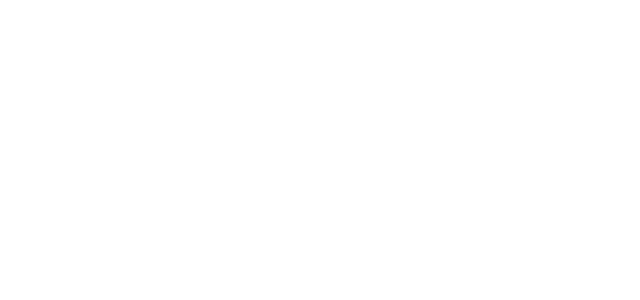
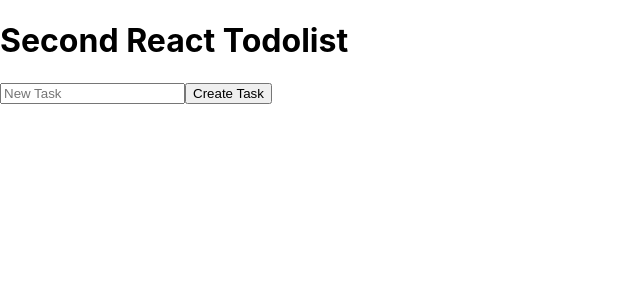
Before and after one commit to Jared-Ervin/second_todo, a React (Create React App) app: page / in a window 1280 px wide. Shown: the top 300 px of the page, without its empty margins (0-640 px from the left). Built offline with nearby package versions, Linux system fonts and the light colour scheme.

Commit message:
created todolist

```diff
--- a/src/App.js
+++ b/src/App.js
@@ -1,8 +1,21 @@
-
+import React, { useState } from "react";
+import { TodoItem } from "./components/TodoItem";
+import { TodoList } from "./components/TodoList";
 
 function App() {
+  const [todoList, setTodoList] = useState([]);
+
+  const todoSubmit = (todo) => {
+    // takes a todo item from Todo.js and adds it to the todo list
+    if (!todo) return;
+    setTodoList([todo, ...todoList]);
+  };
+
   return (
     <div className="App">
+      <h1>Second React Todolist</h1>
+      <TodoItem todoSubmit={todoSubmit} />
+      <TodoList todoList={todoList} />
     </div>
   );
 }
--- /dev/null
+++ b/src/components/TodoItem.js
@@ -0,0 +1,28 @@
+import React, { useState } from "react";
+
+export function TodoItem(props) {
+  const [todo, setTodo] = useState("");
+//   const [timeStamp, setTimeStamp] = useState('')
+
+  const handleChange = (event) => {
+    // controls the input box
+    const inputValue = event.target.value;
+    setTodo(inputValue);
+  };
+
+  const handleClick = () => {
+    // recieves handleSubmit function as prop
+    props.todoSubmit(todo);
+    setTodo("");
+  };
+
+  console.log(todo);
+  return (
+    <div>
+      <input placeholder="New Task" onChange={handleChange} value={todo} />
+      <span>
+        <button onClick={handleClick}>Create Task</button>
+      </span>
+    </div>
+  );
+}
--- /dev/null
+++ b/src/components/TodoList.js
@@ -0,0 +1,24 @@
+import React, { useState } from "react";
+
+export function TodoList(props) {
+  //takes the current todlist as prop and returns jsx to render it as a list
+  const makeList = () => {
+    return props.todoList.map((element, index) => {
+      const stamp = new Date();
+      return (
+        <div key={index}>
+          <button style={{ marginRight: 20 }}>X</button>
+          <li style={{ display: "inline" }}>
+            <b>
+              {" "}
+              Task {index + 1}: {element}{" "}
+            </b>{" "}
+            - {stamp.toLocaleString()}
+          </li>
+        </div>
+      );
+    });
+  };
+
+  return <ul>{makeList()}</ul>;
+}
```
